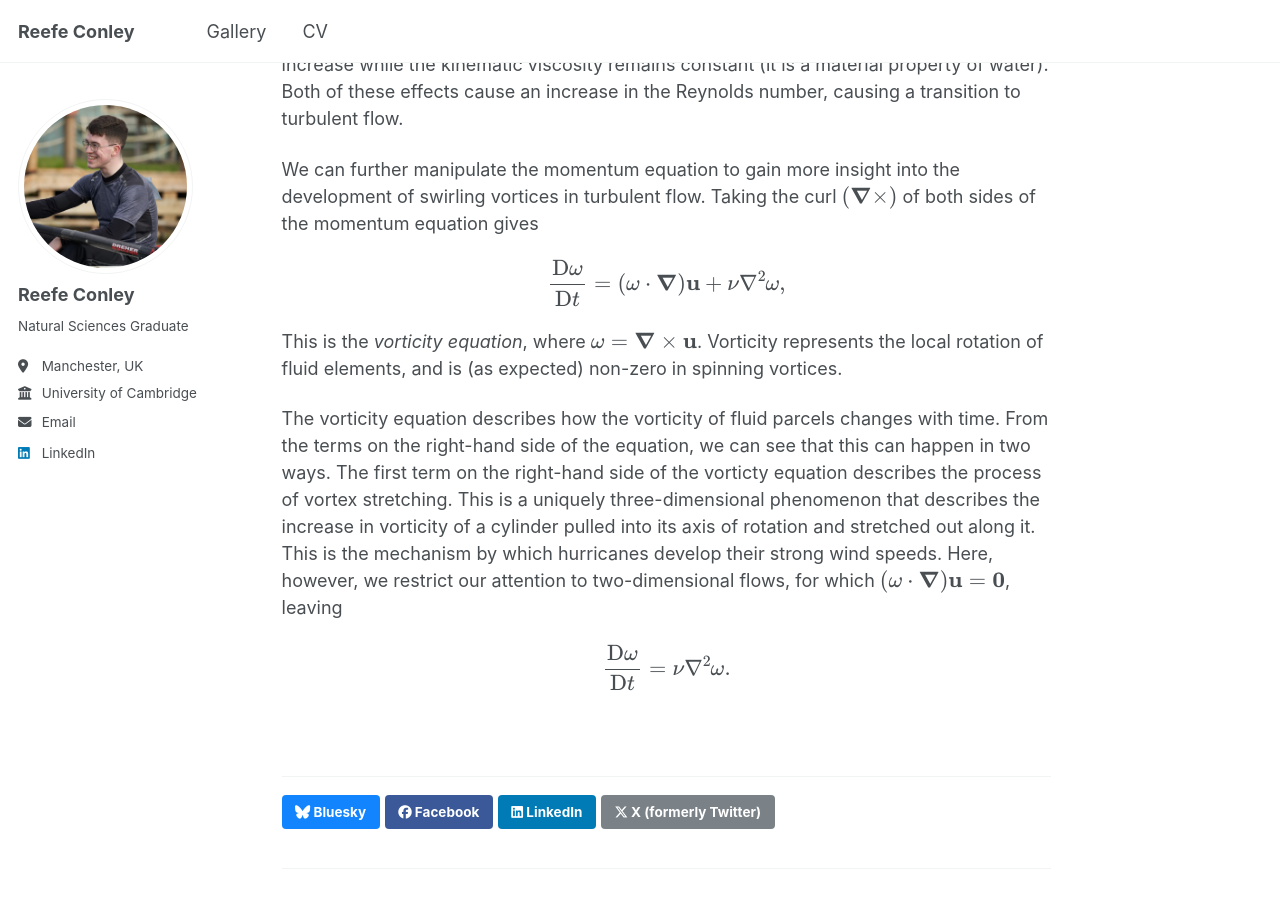
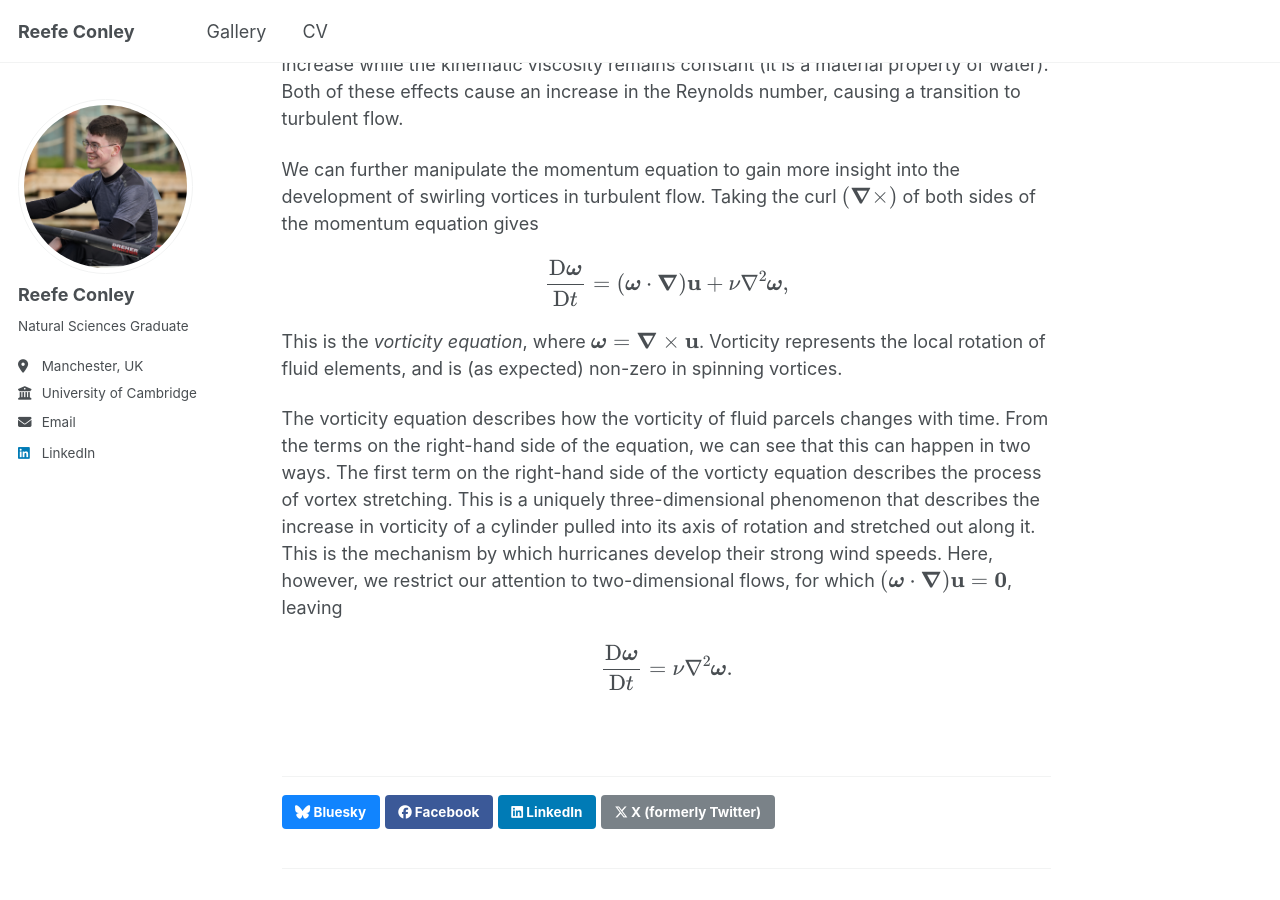
Before and after one commit to reefeconley/reefeconley.github.io, a Jekyll site: the page built from _portfolio/portfolio-1.md, in a window 1280 px wide and 900 px high, scrolled down 995 px. Built offline with Jekyll 4.4.1, drawn with Linux system fonts in a browser that asks for light colours; a script that is not in the unit is left out.

Commit message:
Update portfolio-1.md

```diff
--- a/_portfolio/portfolio-1.md
+++ b/_portfolio/portfolio-1.md
@@ -34,13 +34,13 @@ as expected. The chaotic behaviour of turbulent flow arises from the dominance o
 We can further manipulate the momentum equation to gain more insight into the development of swirling vortices in turbulent flow. Taking the curl $\left(\boldsymbol{\nabla} \times \right)$ of both sides of the momentum equation gives
 
 $$
-\frac{\text{D} \mathbf{\omega}}{\text{D} t} = \left( \mathbf{\omega}\cdot\boldsymbol{\nabla}\right)\mathbf{u} + \nu \nabla^2 \mathbf{\omega},
+\frac{\text{D} \boldsymbol{\omega}}{\text{D} t} = \left( \boldsymbol{\omega}\cdot\boldsymbol{\nabla}\right)\mathbf{u} + \nu \nabla^2 \boldsymbol{\omega},
 $$
 
-This is the *vorticity equation*, where $\mathbf{\omega}=\boldsymbol{\nabla} \times \mathbf{u}$. Vorticity represents the local rotation of fluid elements, and is (as expected) non-zero in spinning vortices.
+This is the *vorticity equation*, where $\boldsymbol{\omega}=\boldsymbol{\nabla} \times \mathbf{u}$. Vorticity represents the local rotation of fluid elements, and is (as expected) non-zero in spinning vortices.
 
-The vorticity equation describes how the vorticity of fluid parcels changes with time. From the terms on the right-hand side of the equation, we can see that this can happen in two ways. The first term on the right-hand side of the vorticty equation describes the process of vortex stretching. This is a uniquely three-dimensional phenomenon that describes the increase in vorticity of a cylinder pulled into its axis of rotation and stretched out along it. This is the mechanism by which hurricanes develop their strong wind speeds. Here, however, we restrict our attention to two-dimensional flows, for which $\left( \mathbf{\omega}\cdot\boldsymbol{\nabla}\right)\mathbf{u} = \mathbf{0}$, leaving
+The vorticity equation describes how the vorticity of fluid parcels changes with time. From the terms on the right-hand side of the equation, we can see that this can happen in two ways. The first term on the right-hand side of the vorticty equation describes the process of vortex stretching. This is a uniquely three-dimensional phenomenon that describes the increase in vorticity of a cylinder pulled into its axis of rotation and stretched out along it. This is the mechanism by which hurricanes develop their strong wind speeds. Here, however, we restrict our attention to two-dimensional flows, for which $\left( \boldsymbol{\omega}\cdot\boldsymbol{\nabla}\right)\mathbf{u} = \mathbf{0}$, leaving
 
 $$
-\frac{\text{D} \mathbf{\omega}}{\text{D} t} = \nu \nabla^2 \mathbf{\omega}.
+\frac{\text{D} \boldsymbol{\omega}}{\text{D} t} = \nu \nabla^2 \boldsymbol{\omega}.
 $$
```
